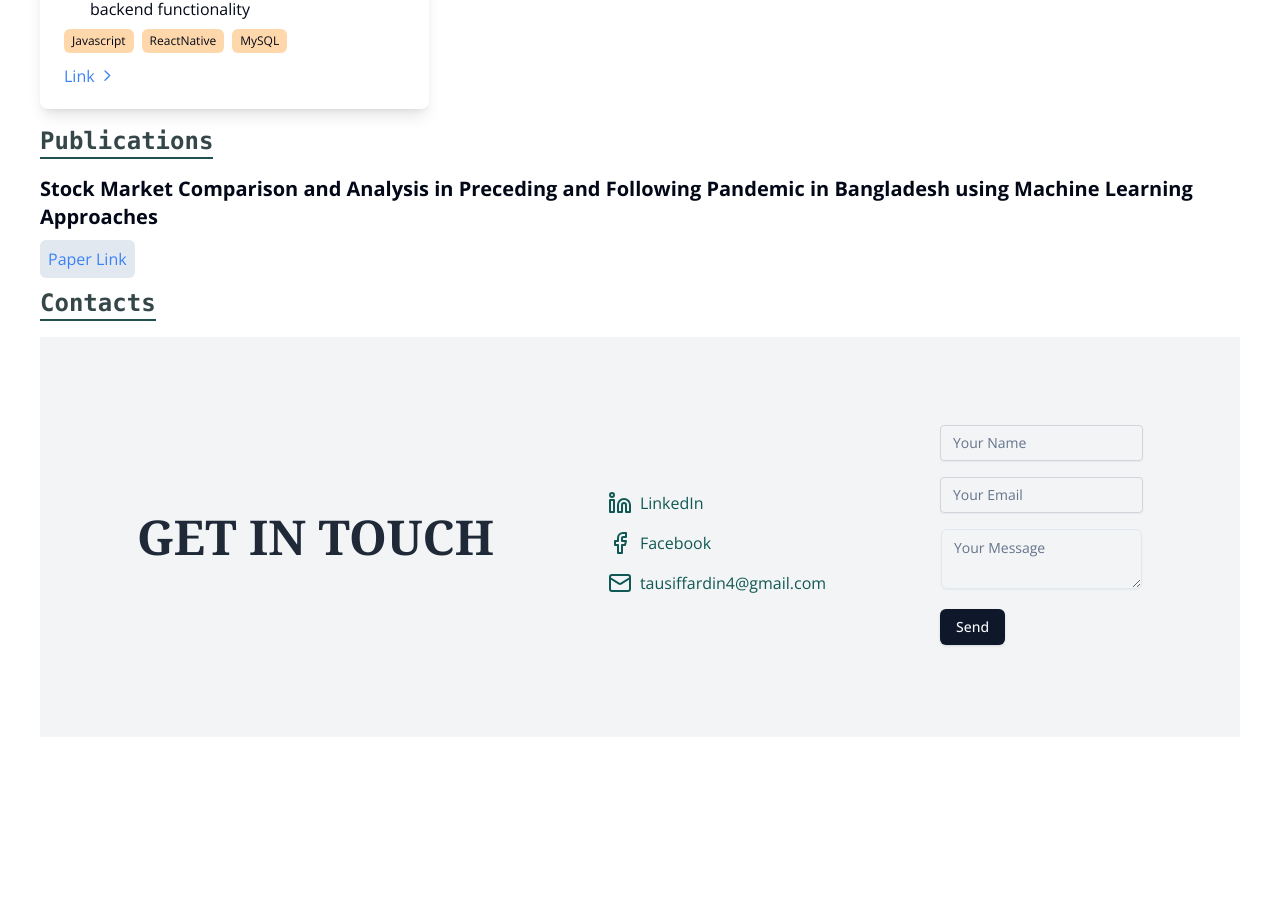
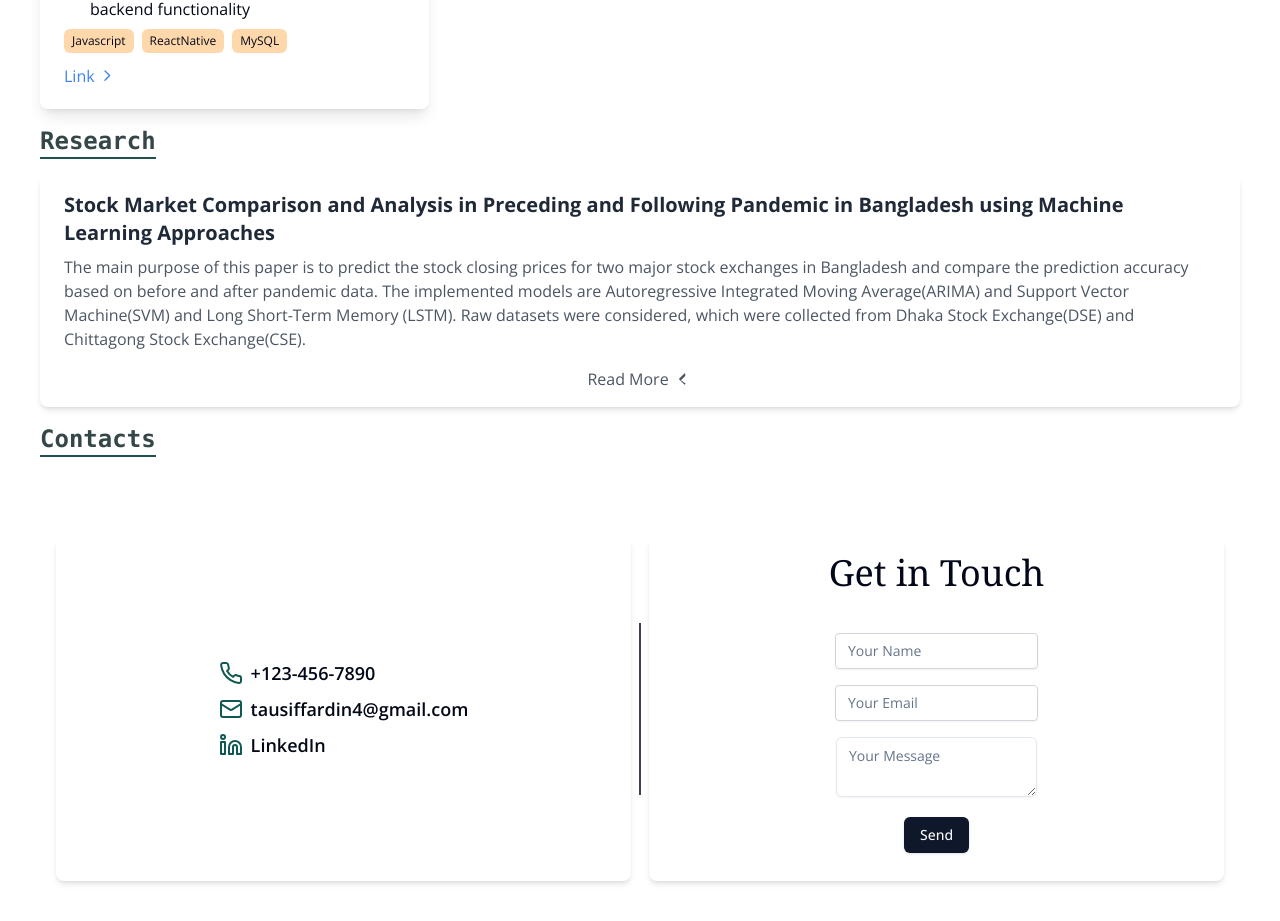
Before and after one commit to tausif-fardin/portfolio, a Next.js app: page / in a window 1280 px wide. Shown: the part 2739-3660 px from the top of the page. Before the commit the page ends 3516 px from the top, so only its background shows below. Built offline with nearby package versions, Linux system fonts and the light colour scheme; no server answers.

Commit message:
Bunch of design update

```diff
--- a/package.json
+++ b/package.json
@@ -18,6 +18,7 @@
     "clsx": "^2.1.0",
     "eslint": "8.41.0",
     "eslint-config-next": "^14.0.4",
+    "framer-motion": "^11.0.6",
     "lucide-react": "^0.314.0",
     "next": "^14.0.4",
     "postcss": "8.4.24",
--- a/src/app/page.js
+++ b/src/app/page.js
@@ -53,7 +53,7 @@ export default function Home() {
           />
         ))}
       </div>
-      <SectionTitle title="Publications" />
+      <SectionTitle title="Research" />
       <Publications />
       <SectionTitle title="Contacts" />
 
--- /dev/null
+++ b/src/components/ResearchPaperLink.js
@@ -0,0 +1,38 @@
+"use client";
+import React from "react";
+import { useRouter } from "next/navigation";
+import { motion } from "framer-motion"; // Optional for animation
+
+const ResearchPaperLink = ({ title, description, paperUrl }) => {
+  const router = useRouter();
+
+  const handleClick = () => {
+    router.push(paperUrl); // Use `router.push` for navigation
+  };
+
+  return (
+    <motion.div
+      initial={{ opacity: 0 }}
+      animate={{ opacity: 1 }}
+      transition={{ duration: 0.3 }} // Optional animation
+      className="flex flex-col items-center justify-center py-4 px-6 rounded-lg shadow-md cursor-pointer hover:bg-gray-100 active:bg-gray-200"
+      onClick={handleClick}
+    >
+      <h3 className="text-xl font-bold text-gray-800">{title}</h3>
+      <p className="text-base text-gray-600 mt-2">{description}</p>
+      {/* Optional: Add an icon or image for visual appeal */}
+      <div className="mt-4 flex items-center">
+        <span className="text-gray-600 mr-2">Read More</span>
+        <svg
+          className="w-4 h-4 fill-current text-gray-600"
+          viewBox="0 0 20 20"
+          xmlns="http://www.w3.org/2000/svg"
+        >
+          <path d="M10.293 3.293a1 1 0 00-1.414 0l-6 6a1 1 0 000 1.414l6 6a1 1 0 001.414-1.414L4.893 11.707l5.4-5.4z" />
+        </svg>
+      </div>
+    </motion.div>
+  );
+};
+
+export default ResearchPaperLink;
--- a/src/components/contacts.js
+++ b/src/components/contacts.js
@@ -1,20 +1,19 @@
 "use client";
 
-import { useState, useEffect } from "react";
-import { Linkedin, Facebook, Mail } from "lucide-react";
+import React, { useState } from "react";
+import { Linkedin, Facebook, Mail, PhoneIcon } from "lucide-react";
 import { Button } from "@/components/ui/button";
-import { Textarea } from "@/components/ui/textarea";
-import { Input } from "@/components/ui/input";
+import { Input } from "./ui/input";
+import { Textarea } from "./ui/textarea";
 
 const Contacts = () => {
-  // State to manage form inputs
+  // ... State and handleInputChange function
   const [formData, setFormData] = useState({
     name: "",
     email: "",
     message: "",
-  });
+  }); // Function to handle input change
 
-  // Function to handle input change
   const handleInputChange = (e) => {
     const { name, value } = e.target;
     setFormData({
@@ -22,58 +21,55 @@ const Contacts = () => {
       [name]: value,
     });
   };
-
-  // Function to handle form submission
   const handleSubmit = (e) => {
     e.preventDefault();
-    // You can handle form submission logic here, such as sending the data to a backend server
+    // Handle form submission logic
     console.log(formData);
-    // Reset form after submission
-    setFormData({
-      name: "",
-      email: "",
-      message: "",
-    });
+    // ... Reset form
   };
 
   return (
-    <div className="flex flex-col lg:flex-row justify-around max-h-screen min-h-[400px] bg-gray-100 p-10">
-      {" "}
-      <div className="flex items-center justify-center">
-        {" "}
-        <span className="font-bold text-5xl font-serif text-gray-800">
-          GET IN TOUCH
-        </span>{" "}
-      </div>
-      <div className="flex flex-col items-start justify-center space-y-4">
-        <div className="flex items-center space-x-2 mt-3">
-          {" "}
-          <Linkedin color="#105854" size={24} />
+    <div className="container mx-auto px-4 pt-16">
+      <div className="flex lg:flex-row flex-col justify-center gap-2">
+        <div className="w-full lg:w-1/2 p-4 bg-white rounded-lg shadow-md flex justify-center items-center">
+          <div className="flex flex-col justify-start">
+            <a
+              href="tel:+1234567890"
+              className="flex flex-row justify-start items-center text-sm  lg:text-lg font-semibold mb-2 hover:underline"
+            >
+              <PhoneIcon
+                color="#105854"
+                size={24}
+                className="inline-block mr-2"
+              />
+              +123-456-7890
+            </a>
+            <a
+              href="mailto:tausiffardin4@gmail.com"
+              className="flex flex-row justify-start items-center text-sm  lg:text-lg font-semibold mb-2 hover:underline"
+            >
+              <Mail color="#105854" size={24} className="inline-block mr-2" />
+              tausiffardin4@gmail.com
+            </a>
             <a
               href="https://www.linkedin.com/in/tausif-fardin/"
-            className="text-[#105854] hover:underline"
+              className="flex flex-row justify-start items-center text-sm  lg:text-lg font-semibold hover:underline"
             >
+              <Linkedin
+                color="#105854"
+                size={24}
+                className="inline-block mr-2"
+              />
               LinkedIn
             </a>
-        </div>{" "}
-        <div className="flex items-center space-x-2 mt-3">
-          {" "}
-          <Facebook color="#105854" size={24} />
-          <a href="#" className="text-[#105854] hover:underline">
-            Facebook
-          </a>
-        </div>{" "}
-        <div className="flex items-center space-x-2 mt-3">
-          {" "}
-          <Mail color="#105854" size={24} />
-          <a
-            href="mailto:tausiffardin4@gmail.com"
-            className="text-[#105854] hover:underline"
-          >
-            tausiffardin4@gmail.com
-          </a>
-        </div>{" "}
           </div>
+        </div>
+        <div className="hidden lg:flex justify-center items-center">
+          <hr className="h-1/2 border border-gray-700" />
+        </div>
+        <div className="w-full lg:w-1/2 md:w-full p-4 bg-white rounded-lg shadow-md">
+          <h2 className="text-4xl font-serif text-center mb-8">Get in Touch</h2>
+
           <form
             onSubmit={handleSubmit}
             className="flex flex-col justify-center items-center"
@@ -89,6 +85,7 @@ const Contacts = () => {
                 required
               />
             </div>
+
             <div className="flex items-center space-x-2 my-2">
               <Input
                 type="email"
@@ -100,6 +97,7 @@ const Contacts = () => {
                 required
               />
             </div>
+
             <div className="flex items-center space-x-2 my-2">
               <Textarea
                 value={formData.message}
@@ -108,10 +106,13 @@ const Contacts = () => {
                 placeholder="Your Message"
               />
             </div>
-        <div className="flex self-start space-x-2 my-3">
+
+            <div className="flex self-center space-x-2 my-3">
               <Button variant="default">Send</Button>
             </div>
           </form>
+        </div>
+      </div>
     </div>
   );
 };
--- a/src/components/publications.js
+++ b/src/components/publications.js
@@ -1,20 +1,15 @@
-import React from "react";
-import Link from "next/link";
+"use client";
+import ResearchPaperLink from "./ResearchPaperLink";
+
 const Publications = () => {
   return (
     <div>
-      <div className="font-bold text-xl">
-        Stock Market Comparison and Analysis in Preceding and Following Pandemic
-        in Bangladesh using Machine Learning Approaches
-      </div>
-      <div className="mt-4">
-        <Link
-          href={"https://dl.acm.org/doi/10.1145/3542954.3542993"}
-          className="text-blue-500 rounded-md p-2 bg-slate-200 hover:bg-slate-600 hover:text-slate-200"
-        >
-          Paper Link
-        </Link>
-      </div>
+      <ResearchPaperLink
+        title="Stock Market Comparison and Analysis in Preceding and Following Pandemic
+        in Bangladesh using Machine Learning Approaches"
+        description="The main purpose of this paper is to predict the stock closing prices for two major stock exchanges in Bangladesh and compare the prediction accuracy based on before and after pandemic data. The implemented models are Autoregressive Integrated Moving Average(ARIMA) and Support Vector Machine(SVM) and Long Short-Term Memory (LSTM). Raw datasets were considered, which were collected from Dhaka Stock Exchange(DSE) and Chittagong Stock Exchange(CSE)."
+        paperUrl="https://dl.acm.org/doi/10.1145/3542954.3542993"
+      />
     </div>
   );
 };
```
Also changed, not shown: 1 other file (tests, documents, lock files or other folders). Lines whose indentation alone changed are shown as unchanged.
